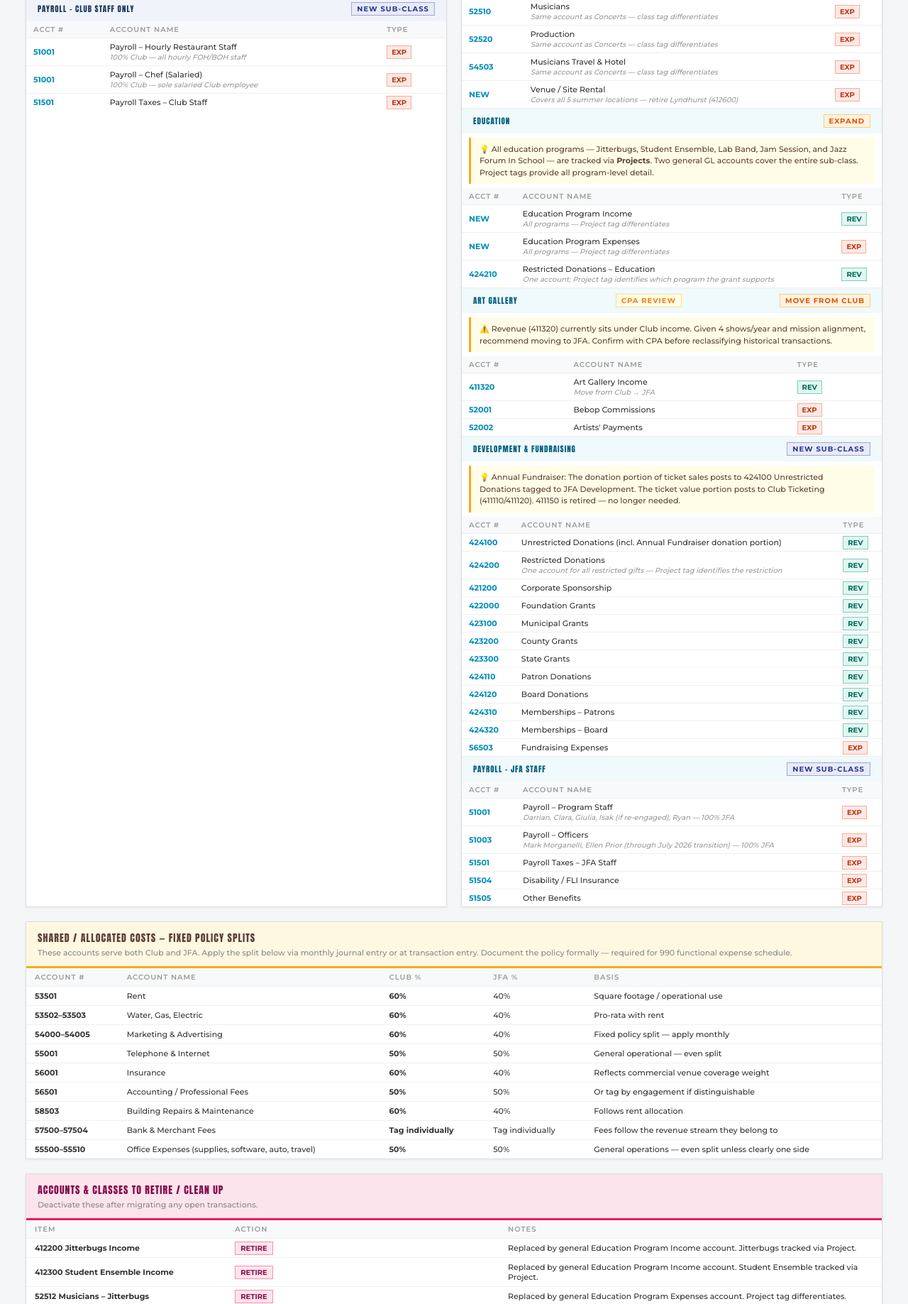
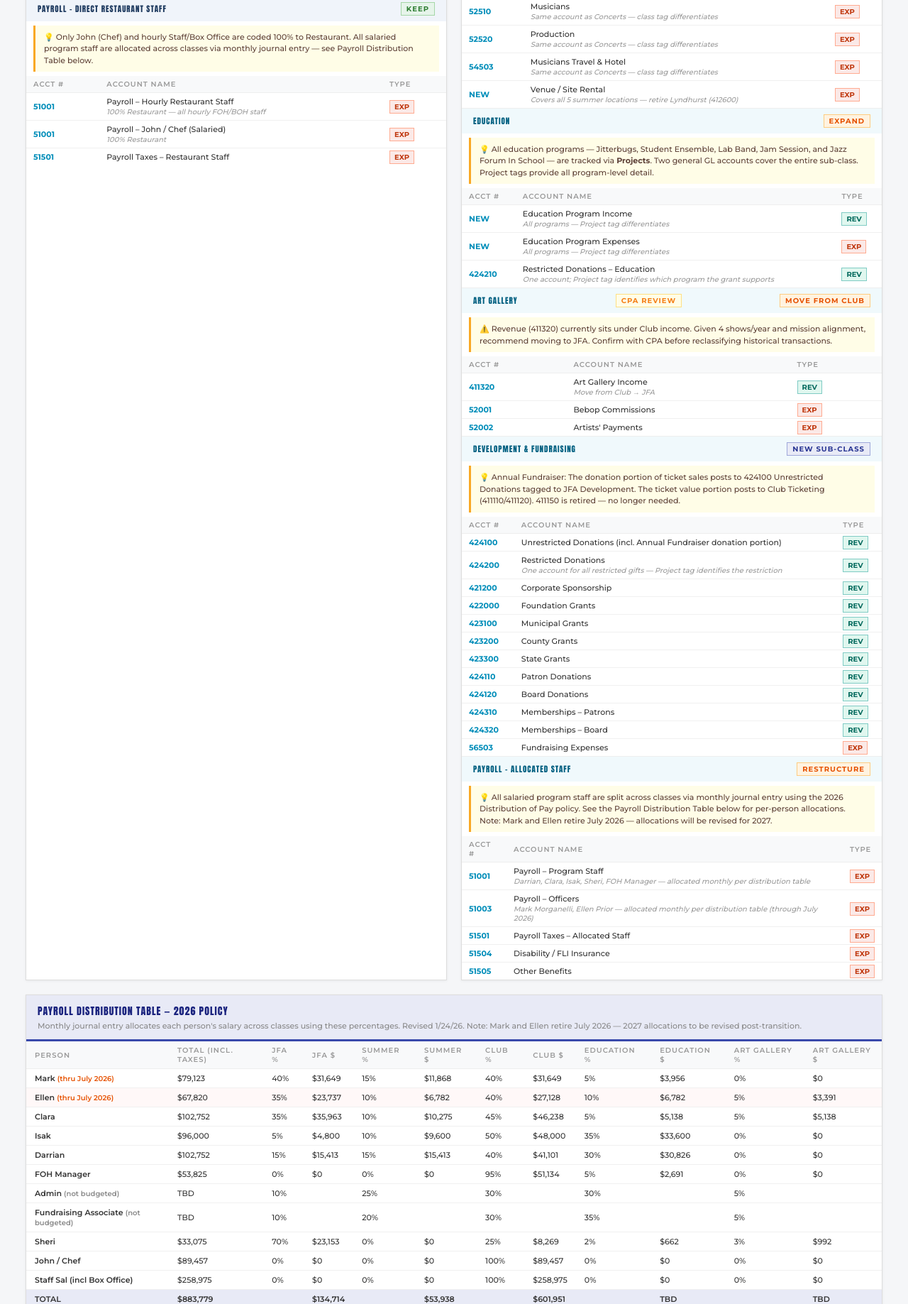
Before and after one commit to darrian-lgtm/QBO, a plain HTML site: page index.html in a window 1280 px wide. Shown: the part 963-2800 px from the top of the page at 71% size. Drawn offline with Linux system fonts and the light colour scheme; a web font is replaced by a local one.

Commit message:
Update index.html

```diff
--- a/index.html
+++ b/index.html
@@ -349,33 +349,18 @@ h1, h2, h3, h4 {
         </table>
       </div>
 
-      <!-- Payroll - Club only -->
+      <!-- Payroll - Direct Restaurant only -->
       <div class="sub-class">
         <div class="sub-class-header club-sub">
-          Payroll – Club Staff Only
-          <span class="tag tag-new">NEW SUB-CLASS</span>
+          Payroll – Direct Restaurant Staff
+          <span class="tag tag-keep">KEEP</span>
         </div>
+        <div class="note-box">💡 Only John (Chef) and hourly Staff/Box Office are coded 100% to Restaurant. All salaried program staff are allocated across classes via monthly journal entry — see Payroll Distribution Table below.</div>
         <table class="acct-table">
           <tr><th>Acct #</th><th>Account Name</th><th>Type</th></tr>
-          <tr>
-            <td class="acct-num">51001</td>
-            <td class="acct-name">Payroll – Hourly Restaurant Staff
-              <span class="note">100% Club — all hourly FOH/BOH staff</span>
-            </td>
-            <td><span class="acct-type type-exp">EXP</span></td>
-          </tr>
-          <tr>
-            <td class="acct-num">51001</td>
-            <td class="acct-name">Payroll – Chef (Salaried)
-              <span class="note">100% Club — sole salaried Club employee</span>
-            </td>
-            <td><span class="acct-type type-exp">EXP</span></td>
-          </tr>
-          <tr>
-            <td class="acct-num">51501</td>
-            <td class="acct-name">Payroll Taxes – Club Staff</td>
-            <td><span class="acct-type type-exp">EXP</span></td>
-          </tr>
+          <tr><td class="acct-num">51001</td><td class="acct-name">Payroll – Hourly Restaurant Staff<span class="note">100% Restaurant — all hourly FOH/BOH staff</span></td><td><span class="acct-type type-exp">EXP</span></td></tr>
+          <tr><td class="acct-num">51001</td><td class="acct-name">Payroll – John / Chef (Salaried)<span class="note">100% Restaurant</span></td><td><span class="acct-type type-exp">EXP</span></td></tr>
+          <tr><td class="acct-num">51501</td><td class="acct-name">Payroll Taxes – Restaurant Staff</td><td><span class="acct-type type-exp">EXP</span></td></tr>
         </table>
       </div>
 
@@ -496,31 +481,94 @@ h1, h2, h3, h4 {
       <!-- JFA Payroll -->
       <div class="sub-class">
         <div class="sub-class-header jfa-sub">
-          Payroll – JFA Staff
-          <span class="tag tag-new">NEW SUB-CLASS</span>
+          Payroll – Allocated Staff
+          <span class="tag tag-move">RESTRUCTURE</span>
         </div>
+        <div class="note-box">💡 All salaried program staff are split across classes via monthly journal entry using the 2026 Distribution of Pay policy. See the Payroll Distribution Table below for per-person allocations. Note: Mark and Ellen retire July 2026 — allocations will be revised for 2027.</div>
         <table class="acct-table">
           <tr><th>Acct #</th><th>Account Name</th><th>Type</th></tr>
-          <tr>
-            <td class="acct-num">51001</td>
-            <td class="acct-name">Payroll – Program Staff
-              <span class="note">Darrian, Clara, Giulia, Isak (if re-engaged), Ryan — 100% JFA</span>
-            </td>
-            <td><span class="acct-type type-exp">EXP</span></td>
-          </tr>
-          <tr>
-            <td class="acct-num">51003</td>
-            <td class="acct-name">Payroll – Officers
-              <span class="note">Mark Morganelli, Ellen Prior (through July 2026 transition) — 100% JFA</span>
-            </td>
-            <td><span class="acct-type type-exp">EXP</span></td>
-          </tr>
-          <tr><td class="acct-num">51501</td><td class="acct-name">Payroll Taxes – JFA Staff</td><td><span class="acct-type type-exp">EXP</span></td></tr>
+          <tr><td class="acct-num">51001</td><td class="acct-name">Payroll – Program Staff<span class="note">Darrian, Clara, Isak, Sheri, FOH Manager — allocated monthly per distribution table</span></td><td><span class="acct-type type-exp">EXP</span></td></tr>
+          <tr><td class="acct-num">51003</td><td class="acct-name">Payroll – Officers<span class="note">Mark Morganelli, Ellen Prior — allocated monthly per distribution table (through July 2026)</span></td><td><span class="acct-type type-exp">EXP</span></td></tr>
+          <tr><td class="acct-num">51501</td><td class="acct-name">Payroll Taxes – Allocated Staff</td><td><span class="acct-type type-exp">EXP</span></td></tr>
           <tr><td class="acct-num">51504</td><td class="acct-name">Disability / FLI Insurance</td><td><span class="acct-type type-exp">EXP</span></td></tr>
           <tr><td class="acct-num">51505</td><td class="acct-name">Other Benefits</td><td><span class="acct-type type-exp">EXP</span></td></tr>
         </table>
       </div>
 
+    </div>
+
+    <!-- PAYROLL DISTRIBUTION TABLE -->
+    <div class="full-width">
+      <div class="shared-section">
+        <div class="shared-header" style="background:#e8eaf6; border-color:#3949ab;">
+          <h2 style="color:#1a237e;">Payroll Distribution Table — 2026 Policy</h2>
+          <p>Monthly journal entry allocates each person's salary across classes using these percentages. Revised 1/24/26. Note: Mark and Ellen retire July 2026 — 2027 allocations to be revised post-transition.</p>
+        </div>
+        <table class="shared-table">
+          <tr>
+            <th>Person</th>
+            <th>Total (incl. taxes)</th>
+            <th>JFA %</th>
+            <th>JFA $</th>
+            <th>Summer %</th>
+            <th>Summer $</th>
+            <th>Club %</th>
+            <th>Club $</th>
+            <th>Education %</th>
+            <th>Education $</th>
+            <th>Art Gallery %</th>
+            <th>Art Gallery $</th>
+          </tr>
+          <tr>
+            <td style="font-weight:600;">Mark <span style="font-size:10px; color:#e65100;">(thru July 2026)</span></td>
+            <td>$79,123</td><td>40%</td><td>$31,649</td><td>15%</td><td>$11,868</td><td>40%</td><td>$31,649</td><td>5%</td><td>$3,956</td><td>0%</td><td>$0</td>
+          </tr>
+          <tr style="background:#fff8f8;">
+            <td style="font-weight:600;">Ellen <span style="font-size:10px; color:#e65100;">(thru July 2026)</span></td>
+            <td>$67,820</td><td>35%</td><td>$23,737</td><td>10%</td><td>$6,782</td><td>40%</td><td>$27,128</td><td>10%</td><td>$6,782</td><td>5%</td><td>$3,391</td>
+          </tr>
+          <tr>
+            <td style="font-weight:600;">Clara</td>
+            <td>$102,752</td><td>35%</td><td>$35,963</td><td>10%</td><td>$10,275</td><td>45%</td><td>$46,238</td><td>5%</td><td>$5,138</td><td>5%</td><td>$5,138</td>
+          </tr>
+          <tr>
+            <td style="font-weight:600;">Isak</td>
+            <td>$96,000</td><td>5%</td><td>$4,800</td><td>10%</td><td>$9,600</td><td>50%</td><td>$48,000</td><td>35%</td><td>$33,600</td><td>0%</td><td>$0</td>
+          </tr>
+          <tr>
+            <td style="font-weight:600;">Darrian</td>
+            <td>$102,752</td><td>15%</td><td>$15,413</td><td>15%</td><td>$15,413</td><td>40%</td><td>$41,101</td><td>30%</td><td>$30,826</td><td>0%</td><td>$0</td>
+          </tr>
+          <tr>
+            <td style="font-weight:600;">FOH Manager</td>
+            <td>$53,825</td><td>0%</td><td>$0</td><td>0%</td><td>$0</td><td>95%</td><td>$51,134</td><td>5%</td><td>$2,691</td><td>0%</td><td>$0</td>
+          </tr>
+          <tr>
+            <td style="font-weight:600;">Admin <span style="font-size:10px; color:#888;">(not budgeted)</span></td>
+            <td>TBD</td><td>10%</td><td></td><td>25%</td><td></td><td>30%</td><td></td><td>30%</td><td></td><td>5%</td><td></td>
+          </tr>
+          <tr>
+            <td style="font-weight:600;">Fundraising Associate <span style="font-size:10px; color:#888;">(not budgeted)</span></td>
+            <td>TBD</td><td>10%</td><td></td><td>20%</td><td></td><td>30%</td><td></td><td>35%</td><td></td><td>5%</td><td></td>
+          </tr>
+          <tr>
+            <td style="font-weight:600;">Sheri</td>
+            <td>$33,075</td><td>70%</td><td>$23,153</td><td>0%</td><td>$0</td><td>25%</td><td>$8,269</td><td>2%</td><td>$662</td><td>3%</td><td>$992</td>
+          </tr>
+          <tr>
+            <td style="font-weight:600;">John / Chef</td>
+            <td>$89,457</td><td>0%</td><td>$0</td><td>0%</td><td>$0</td><td>100%</td><td>$89,457</td><td>0%</td><td>$0</td><td>0%</td><td>$0</td>
+          </tr>
+          <tr>
+            <td style="font-weight:600;">Staff Sal (incl Box Office)</td>
+            <td>$258,975</td><td>0%</td><td>$0</td><td>0%</td><td>$0</td><td>100%</td><td>$258,975</td><td>0%</td><td>$0</td><td>0%</td><td>$0</td>
+          </tr>
+          <tr style="background:#e8eaf6; font-weight:600;">
+            <td>TOTAL</td>
+            <td>$883,779</td><td></td><td>$134,714</td><td></td><td>$53,938</td><td></td><td>$601,951</td><td></td><td>TBD</td><td></td><td>TBD</td>
+          </tr>
+        </table>
+      </div>
     </div>
 
     <!-- ═══════════════════ SHARED COSTS ═══════════════════ -->
@@ -789,7 +837,11 @@ h1, h2, h3, h4 {
           </div>
           <div class="action-item">
             <div class="action-num">9</div>
-            <div class="action-text"><strong>Set up QBO Projects for active grants and new education programs</strong> — create projects for NISCA 2026, Mid-Atlantic Arts 2026, Jazz Forum In School, JFA Lab Band, Jam Session, and the Annual Fundraiser. Tag all related income and expenses at transaction entry. This replaces the need for program-specific GL accounts and gives you clean funder spending reports on demand.</div>
+            <div class="action-text"><strong>Set up QBO Projects for all active grants and education programs</strong> — create projects for NISCA 2026, Mid-Atlantic Arts 2026, Jitterbugs, Student Ensemble, Jazz Forum In School, JFA Lab Band, Jam Session, Annual Fundraiser, and Summer Series 2026. Tag all related income and expenses at transaction entry.</div>
+          </div>
+          <div class="action-item">
+            <div class="action-num">10</div>
+            <div class="action-text"><strong>Revise payroll distribution table for 2027</strong> — Mark and Ellen retire July 2026. Their combined $146,943 in allocated salary will be removed and remaining allocations redistributed across the team. New distribution policy should be finalized before the start of fiscal year 2027 and reviewed with our outsourced finance firm.</div>
           </div>
         </div>
       </div>
```
